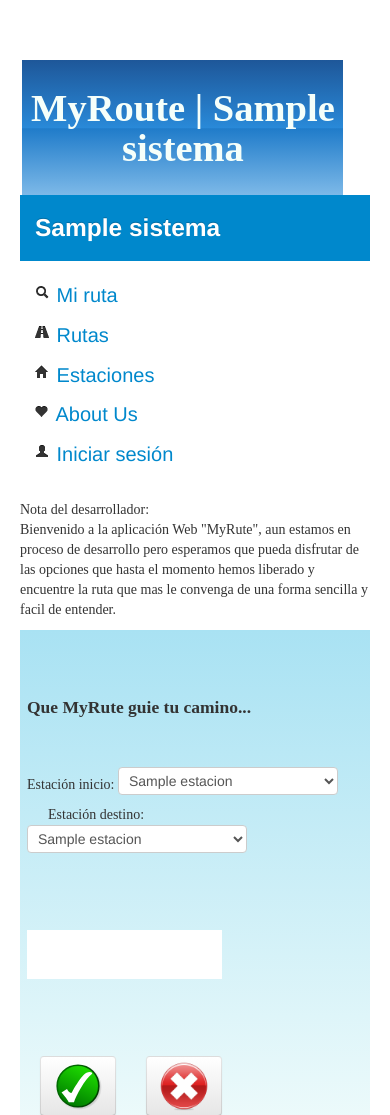
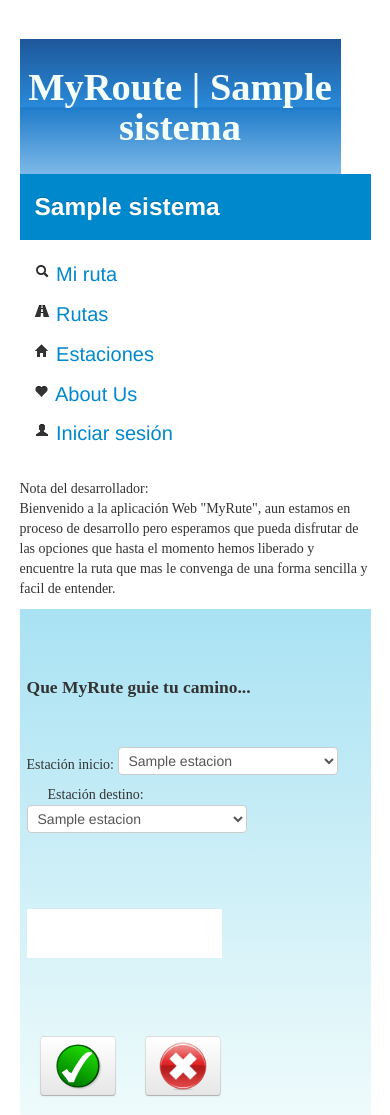
Before and after one commit to andres-root/MyRoute, a Django app: page / in a window 390 px wide. Shown: the top 1115 px of the page. Run offline with Django 3.2, Linux system fonts and the light colour scheme; tables that the repository leaves empty hold one stand-in row (values such as "Sample post"); some libraries are stand-ins or nearby versions; some web fonts are replaced.

Commit message:
Modificaciones en el cuerpo de la pagina, trabajo con el responsive design de bootstrap

```diff
--- a/MirutaV1/MirutaV1/media/css/index.css
+++ b/MirutaV1/MirutaV1/media/css/index.css
@@ -44,12 +44,7 @@
 
 }
 
-.span3{
-	/*background-color:gray;*/
-	border-radius: 10px solid;
-	border-color: blue;
 
-}
 
 header{
 	font-family:Brody;
@@ -64,12 +59,13 @@ header{
 	background: linear-gradient(to bottom, rgba(30,87,153,1) 0%,rgba(41,137,216,1) 50%,rgba(32,124,202,1) 51%,rgba(125,185,232,1) 100%); /* W3C */
 	filter: progid:DXImageTransform.Microsoft.gradient( startColorstr='#1e5799', endColorstr='#7db9e8',GradientType=0 ); /* IE6-8 */
 	color:mintcream;
-	margin-left:0.7%;
+	/*margin-left:0.7%;
 	margin-right:7.6%;
 	margin-top:0%;
-	margin-bottom:0%;
+	margin-bottom:0%;*/
 	padding-top: 5%;
 	padding-bottom: 5%;
+	margin-right: 30px;
 	text-align:center;
 }
 
@@ -83,6 +79,7 @@ header{
 	padding-left: 2%;
 	padding-bottom: 5%;
 	padding-right: 5%;
+	margin-bottom: 0%;
 }
 
 #nota{	font-family:enervate;
@@ -108,4 +105,40 @@ header{
 	background-color: white;
 }
 
+footer{
+	text-align: center;
+	margin-top: 0%;
+	margin-right: 30px;
+	background-color: lightblue;
+}
+
+
 /*----------Resultados -end-------------------------------------------------*/
+
+/*----------Ediciones codigo bootstrap--------------------------------------*/
+
+.container-fluid {
+	padding-left: 0%;
+	padding-top: 0%;
+	padding-right: 0%;
+	padding-bottom: 0%;
+}
+
+.span9{
+	margin-right: 0%;
+	margin-left: 0%;
+	margin-bottom: 0%;
+	margin-top: 0%;
+}
+/*
+.span3{
+	background-color:gray;
+	border-radius: 10px solid;
+	border-color: blue;
+	margin-right: 0%;
+	margin-left: 0%;
+	margin-bottom: 0%;
+	margin-top: 0%;
+
+}*/
+/*----------Ediciones codigo bootstrap -end---------------------------------*/
--- a/MirutaV1/MirutaV1/templates/base.html
+++ b/MirutaV1/MirutaV1/templates/base.html
@@ -8,27 +8,25 @@
         <meta charset="urtf-8">
         <TITLE>{% block title %}Titulo Base {% endblock %}</TITLE>
 	    <link rel="stylesheet" href="/media/css/fonts.css">
-        <link rel="stylesheet" href="/media/css/index.css">
         <link rel="stylesheet" href="/media/bootstrap/css/bootstrap.css">
         <link rel="stylesheet" href="/media/bootstrap/css/bootstrap-responsive.css">
+        <link rel="stylesheet" href="/media/css/index.css">
         <style type="text/css">
                 body{
-                        padding-top:60px;
-                        padding-bottom: 40px;
+                        padding-top: 10%;
+                        padding-bottom: 8%;
+                        padding-left: 5%;
+                        padding-right: 5%;
 
                 }
-                .sidebar-nav{
-                        padding: 9px 0;
-                }
+
         </style>
         <script src="/media/js/jquery.js"></script>
 
 </head>
 
-
 <body>
-
-
+<div class="span12">
 
 
 
@@ -41,7 +39,7 @@
 
 
 
-
+<div class="row-fluid">
 <nav>
 <div class="span3">
 	<ul class="nav nav-list">
@@ -73,8 +71,8 @@ Nota del desarrollador:
 
 
 
-<section>    <div class="container-fluid">
-                <div class="row-fluid">
+<section>
+
                         <div class="span9">
                                 <div id="hero">
                                         {%block content%}
@@ -82,33 +80,33 @@ Nota del desarrollador:
                                     {%endblock%}
                                 </div>
                         <!--/div-->
-                </div>
-
-        </div>
-
-</section>
 
 
 
 
 
+</section>
 
-<br><br><br>
+</div>
 
 
 
 <footer>
-                <p>&copy; Proyecto transporte masivo 2013- Cristal eye developments</p>
+
 
            	<!--Licencia Creative Commons -->
 		      <a rel="license" href="http://creativecommons.org/licenses/by-sa/3.0/deed.es"><img alt="Licencia Creative Commons" style="border-width:0" src="http://i.creativecommons.org/l/by-sa/3.0/88x31.png" /></a><br /><span xmlns:dct="http://purl.org/dc/terms/" property="dct:title">MyRute</span> por <span xmlns:cc="http://creativecommons.org/ns#" property="cc:attributionName">Diego Cardona</span> se encuentra bajo una <a rel="license" href="http://creativecommons.org/licenses/by-sa/3.0/deed.es">Licencia Creative Commons Atribución-CompartirIgual 3.0 Unported</a>.
 
-</footer>
 
 
+
+
+</footer>
+</div><!-- Cierra span12 que engloba todo el Body-->
     <script src="/media/js/jquery.js"></script>
     <script src="/media/bootstrap/js/bootstrap.js"></script>
 	<script src="/media/js/code.js"></script>
 
 </body>
+
 </html>
```
Lines whose indentation alone changed are shown as unchanged.
